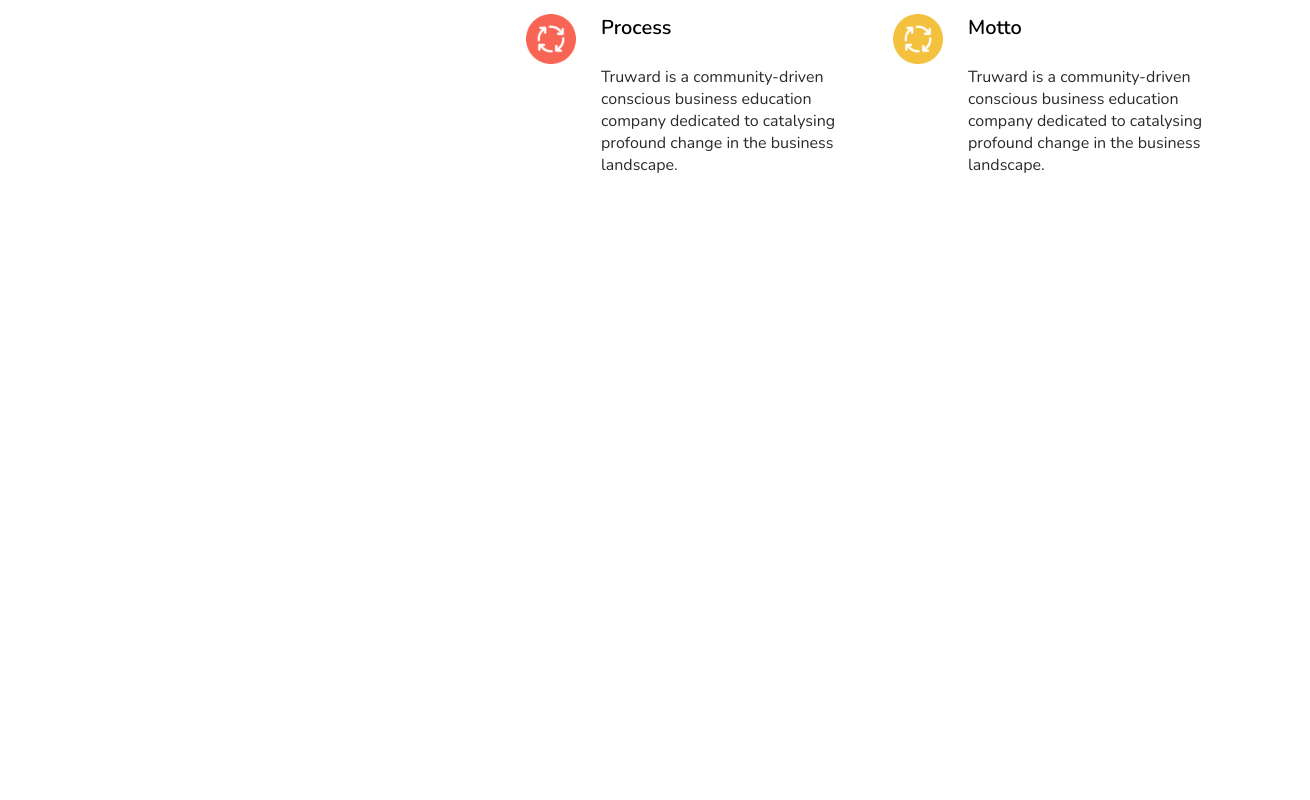
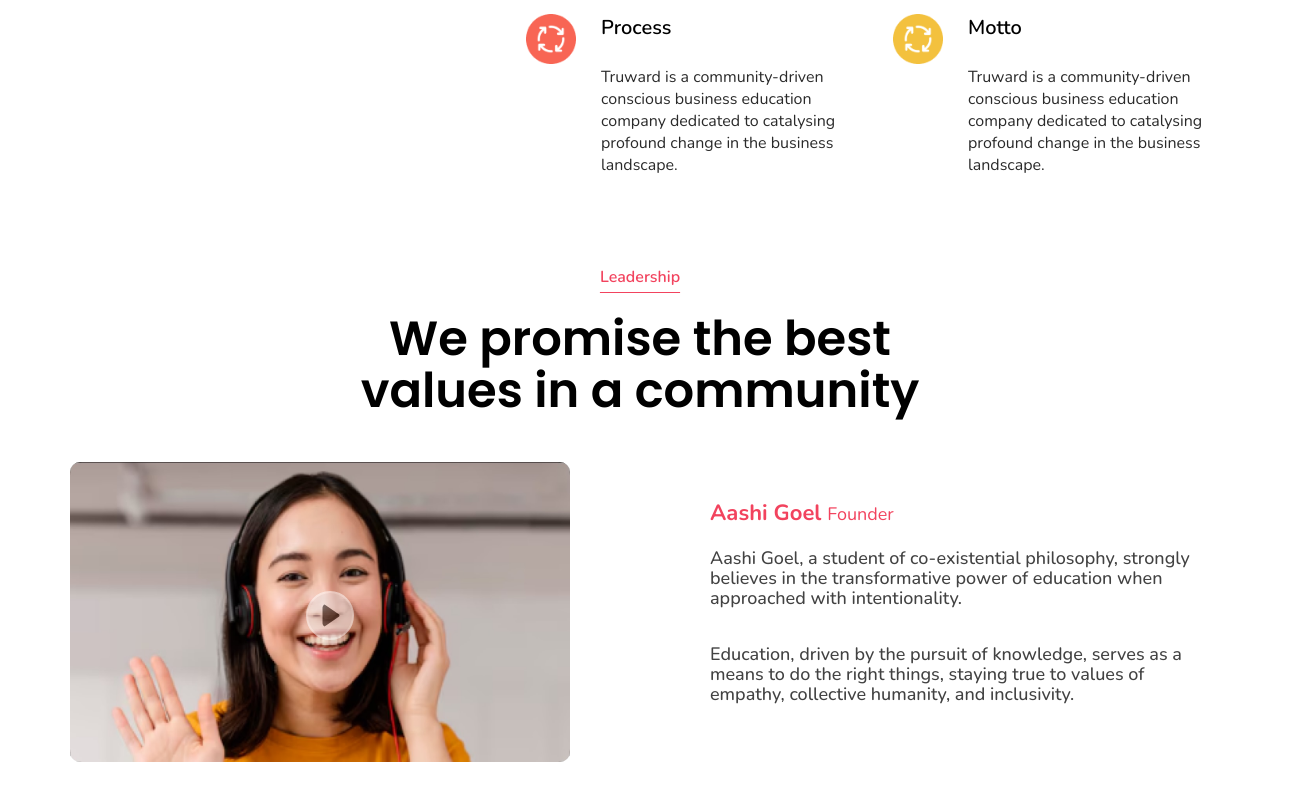
Before and after one commit to rahul20534/Truwind, a React (Vite) app: page / in a window 1280 px wide. Shown: the part 1733-2533 px from the top of the page, 1310 px wide, since content can reach past the window. Before the commit the page ends 1959 px from the top, so only its background shows below. Built offline with nearby package versions, Linux system fonts and the light colour scheme.

Commit message:
leader section add

```diff
--- a/src/Pages/Home/Home.jsx
+++ b/src/Pages/Home/Home.jsx
@@ -2,12 +2,14 @@
 
 //styles
 import styles from './Home.module.css'
+
 
 //components
 import Hero from '../../components/Hero/Hero'
 import PhotoGrid from '../../components/PhotoGrid/PhotoGrid'
 import About from '../../components/About/About'
 import Value from '../../components/ValueSection/Value';
+import Leader from '../../components/Leader/Leader'
 
 
 const Home = () => {
@@ -17,6 +19,7 @@
       <PhotoGrid />
       <About />
       <Value></Value>
+      <Leader></Leader>
 
     </div>
   )
--- /dev/null
+++ b/src/components/Leader/Leader.jsx
@@ -0,0 +1,45 @@
+import React from 'react'
+import Styles from './Leader.module.css';
+import image from '../../Image/img9.jpg';
+import Play from '../../Icon/play.svg';
+
+const Leader =()=> {
+  return (
+   <>
+   <div className={Styles.leader}>
+    <h2>Leadership</h2>
+    <h1>We promise the best</h1>
+    <h1>values in a community</h1>
+
+    <div className={Styles.video}>
+        <div className={Styles.image}>
+            <img className={Styles.img1} src={image} alt="image" />
+            <img className={Styles.img2} src={Play} alt="Logo" />
+
+
+        </div>
+
+        <div className={Styles.founder}>
+            <h1>Aashi Goel <span>Founder</span></h1>
+            <p>Aashi Goel, a student of co-existential philosophy, strongly believes
+                 in the transformative power of education when approached with intentionality.
+            </p>
+
+            <p>Education, driven by the pursuit of knowledge, serves as a means to do the right things, staying
+                 true to values of empathy, collective humanity, and inclusivity.
+            </p>
+
+        </div>
+    </div>
+
+
+
+
+
+   </div>
+
+   </>
+  )
+}
+
+export default Leader
--- /dev/null
+++ b/src/components/Leader/Leader.module.css
@@ -0,0 +1,96 @@
+.leader{
+
+                    height: 600px;
+                    text-align: center;
+
+                    h2{
+                                        font-size: 16px;
+                                        font-family: "Nunito",sans-serif;
+                                        font-weight: 600;
+                                        text-decoration: underline;
+                                        text-underline-offset: 10px;
+                                        color: #F2435E;
+                                        margin-top: 40px;
+                    }
+
+                    h1{
+                                        font-family: "Poppins",sans-serif;
+                                        font-size: 48px;
+                                        font-weight: 600;
+                                        line-height: 2px;
+                                        margin-top: 50px;
+                    }
+}
+
+.video{
+
+                    display: flex;
+                    flex-direction: row;
+                    margin-top: 70px;
+
+}
+
+.image{
+
+                    height: 300px;
+                    width: 500px;
+                    margin-left: 100px;
+                    margin-right:140px ;
+
+
+                    .img1{
+                                        width: 500px;
+                                        height: 300px;
+                                        border-radius: 10px;
+                                        z-index: -1;
+
+                    }
+
+                    .img2{
+                                        width: 22px;
+                                        height: 26.93px;
+                                        position: relative;
+                                        bottom: 175px;
+                                        left: 10px;
+                                        background-color: rgb(236, 230, 230);
+                                        border: 2px solid white;
+                                        border-radius: 50%;
+                                        padding-left: 12px;
+                                        padding-top: 9px;
+                                        padding-bottom: 9px;
+                                        padding-right: 10px;
+                                        opacity: 0.5;
+
+                    }
+}
+
+.founder{
+
+                    display: flex;
+                    flex-direction: column;
+                    text-align: left;
+                    width: 500px;
+                    height: 230px;
+                    margin-right: 100px;
+
+                    h1{
+                                        font-family: "Nunito",sans-serif;
+                                        font-size: 22px;
+                                        font-weight: 700;
+                                        color: #F2435E;
+
+                                        span{
+                                                            font-family: "Nunito","italic",sans-serif,;
+                                                            font-weight: 200;
+                                                            font-size: 18px;
+                                                            color: #F2435E;
+                                        }
+                    }
+                    p{
+                                        font-family: "Nunito",sans-serif;
+                                        font-size: 18px;
+                                        font-weight: 500;
+                                        line-height: 20px;
+                                        color: #424242;
+                    }
+}
--- a/src/components/ValueSection/Value.jsx
+++ b/src/components/ValueSection/Value.jsx
@@ -16,7 +16,8 @@
 
       <div className={styles.mainContainer}>
         <div className={styles.heading}>
-          <h1>We promise the best values in a community</h1>
+          <h1>We promise the best</h1>
+          <h1>values in a community</h1>
         </div>
 
         <div className={styles.ValueSection}>
```
Also changed, not shown: src/Icon/play.svg (added).
